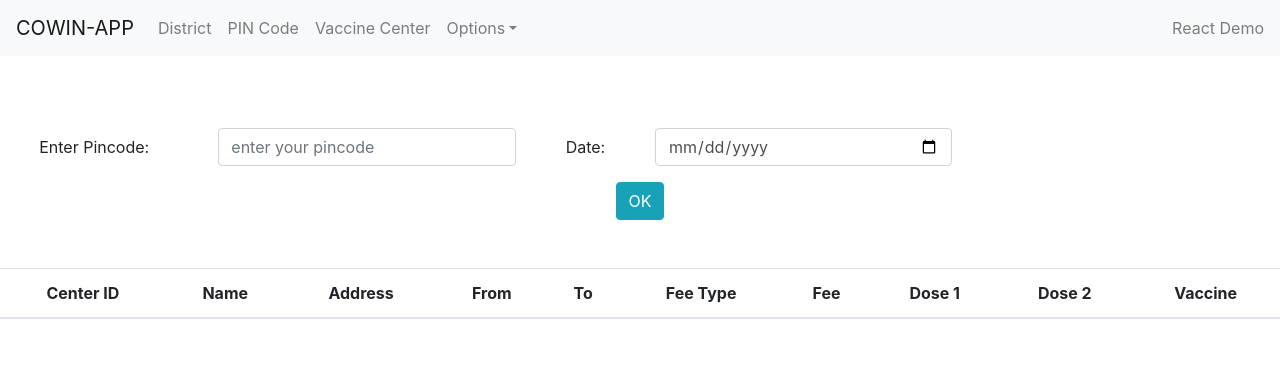
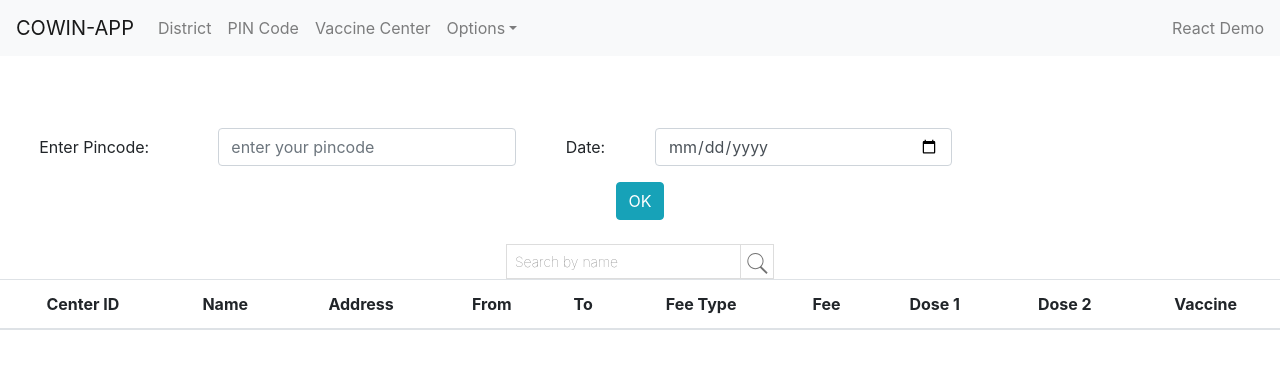
Before and after one commit to aslkolkata/cowin-app, a React (Create React App) app: page /pincode in a window 1280 px wide. Shown: the top 368 px of the page. Built offline with nearby package versions, Linux system fonts and the light colour scheme.

Commit message:
Added search box

```diff
--- a/package.json
+++ b/package.json
@@ -26,6 +26,8 @@
     "react-router-dom": "^5.2.0",
     "react-scripts": "4.0.3",
     "reactstrap": "^8.9.0",
+    "prop-types": "15.7.2",
+    "typeco": "1.0.0",
     "web-vitals": "^1.1.2",
     "xmlhttprequest": "^1.8.0"
   },
--- /dev/null
+++ b/src/components/CwSearchField.jsx
@@ -0,0 +1,172 @@
+import React, { useState, useEffect, useCallback } from "react";
+import PropTypes from "prop-types";
+import TypeChecker from "typeco";
+
+//Copied from https://github.com/nutboltu/react-search-field/blob/master/src/components/SearchField.jsx
+// As it depends on react@16.9.0; we use the latest  version
+const ENTER_KEY = 13;
+const SEARCH_BUTTON_EDGE = 35;
+
+const searchFieldStyle = {
+  border: "1px #ddd solid",
+  display: "inline-flex",
+  justifyContent: "space-between",
+  height: SEARCH_BUTTON_EDGE,
+};
+
+const searchFieldButtonStyle = (disabled) => ({
+  height: SEARCH_BUTTON_EDGE - 2, // reduces 2px because of top and bottom border
+  width: SEARCH_BUTTON_EDGE - 2,
+  outline: "none",
+  backgroundColor: "white",
+  cursor: disabled ? "auto" : "pointer",
+  padding: 5,
+  boxSizing: "border-box",
+  appearance: "none",
+  border: "none",
+  borderLeft: "1px #ddd solid",
+});
+
+const searchFieldInputStyle = {
+  outline: "none",
+  border: "none",
+  fontSize: 14,
+  padding: "0 8px",
+  flex: 1,
+  color: "#5a5a5a",
+  fontWeight: 100,
+  height: SEARCH_BUTTON_EDGE - 2,
+};
+
+const SearchIcon = () => {
+  const iconEdge = Math.ceil(SEARCH_BUTTON_EDGE * 0.6);
+  const searchIconStyle = {
+    fill: "#727272",
+  };
+  return (
+    <svg
+      version="1.1"
+      x="0px"
+      y="0px"
+      width={iconEdge}
+      height={iconEdge}
+      viewBox="0 0 635 635"
+      style={searchIconStyle}
+    >
+      <g>
+        <path
+          d="M255.108,0C119.863,0,10.204,109.66,10.204,244.904c0,135.245,109.659,244.905,244.904,244.905
+          c52.006,0,100.238-16.223,139.883-43.854l185.205,185.176c1.671,1.672,4.379,1.672,5.964,0.115l34.892-34.891
+          c1.613-1.613,1.47-4.379-0.115-5.965L438.151,407.605c38.493-43.246,61.86-100.237,61.86-162.702
+          C500.012,109.66,390.353,0,255.108,0z M255.108,460.996c-119.34,0-216.092-96.752-216.092-216.092
+          c0-119.34,96.751-216.091,216.092-216.091s216.091,96.751,216.091,216.091C471.199,364.244,374.448,460.996,255.108,460.996z"
+        />
+      </g>
+    </svg>
+  );
+};
+
+const SearchField = ({
+  classNames,
+  searchText,
+  placeholder,
+  disabled,
+  onChange,
+  onEnter,
+  onSearchClick,
+  onBlur,
+}) => {
+  const [value, setValue] = useState(searchText);
+
+  useEffect(() => {
+    setValue(searchText);
+  }, [searchText, setValue]);
+
+  const onChangeHandler = useCallback(
+    (event) => {
+      setValue(event.target.value);
+      if (TypeChecker.isFunction(onChange)) {
+        onChange(event.target.value, event);
+      }
+    },
+    [onChange, setValue]
+  );
+
+  const onEnterHandler = useCallback(
+    (event) => {
+      const isEnterPressed =
+        event.which === ENTER_KEY || event.keyCode === ENTER_KEY;
+      if (isEnterPressed && TypeChecker.isFunction(onEnter)) {
+        onEnter(event.target.value, event);
+      }
+    },
+    [onEnter]
+  );
+
+  const onSearchClickHandler = useCallback(() => {
+    if (TypeChecker.isFunction(onSearchClick)) {
+      onSearchClick(value);
+    }
+  }, [onSearchClick, value]);
+
+  const onBlurHandler = useCallback(
+    (event) => {
+      if (TypeChecker.isFunction(onBlur)) {
+        onBlur(event.target.value, event);
+      }
+    },
+    [onBlur]
+  );
+
+  const className = `react-search-field ${classNames}`;
+
+  return (
+    <div className={className} style={searchFieldStyle}>
+      <input
+        className="react-search-field-input"
+        style={searchFieldInputStyle}
+        onChange={onChangeHandler}
+        onKeyPress={onEnterHandler}
+        onBlur={onBlurHandler}
+        placeholder={placeholder}
+        type="text"
+        value={value}
+        disabled={disabled}
+      />
+      <button
+        className="react-search-field-button"
+        type="button"
+        aria-label="search button"
+        style={searchFieldButtonStyle(disabled)}
+        onClick={onSearchClickHandler}
+        disabled={disabled}
+      >
+        <SearchIcon />
+      </button>
+    </div>
+  );
+};
+
+SearchField.propTypes = {
+  classNames: PropTypes.string,
+  searchText: PropTypes.string,
+  placeholder: PropTypes.string,
+  disabled: PropTypes.bool,
+  onChange: PropTypes.func,
+  onEnter: PropTypes.func,
+  onSearchClick: PropTypes.func,
+  onBlur: PropTypes.func,
+};
+
+SearchField.defaultProps = {
+  classNames: "",
+  searchText: "",
+  placeholder: "Search",
+  disabled: false,
+  onChange: null,
+  onEnter: null,
+  onSearchClick: null,
+  onBlur: null,
+};
+
+export default SearchField;
--- a/src/components/PinVaccineCenter.jsx
+++ b/src/components/PinVaccineCenter.jsx
@@ -5,10 +5,12 @@ import CwPinForm from "./CwPinForm";
 import CwTable from "./CwTable";
 import CwModal from "./CwModal";
 import CwAlert from "./CwAlert";
+import CwSearchField from "./CwSearchField";
 
 const PinVaccineCenter = (props) => {
   const [pincode, setPincode] = useState(0);
   const [session, setSession] = useState([]);
+  const [fltSsnList, setFltSsnList] = useState([]);
   const [show, setShow] = useState(false);
   const [date, setDate] = useState("");
   const [modal, setModal] = useState(false);
@@ -27,6 +29,7 @@ const PinVaccineCenter = (props) => {
         .then((resp) => {
           console.log(resp.data);
           setSession(resp.data.sessions);
+          setFltSsnList(resp.data.sessions);
         })
         .catch((error) => {
           console.log(error);
@@ -73,8 +76,16 @@ const PinVaccineCenter = (props) => {
         handleToggle={toggle}
       />
       <br />
+      <CwSearchField
+        placeholder="Search by name"
+        onChange={(value) =>
+          setFltSsnList(
+            session.filter(({ name }) => name.toLowerCase().includes(value))
+          )
+        }
+      />
       <br />
-      <CwTable vaccine_center={session} />
+      <CwTable vaccine_center={fltSsnList} />
     </div>
   );
 };
```
